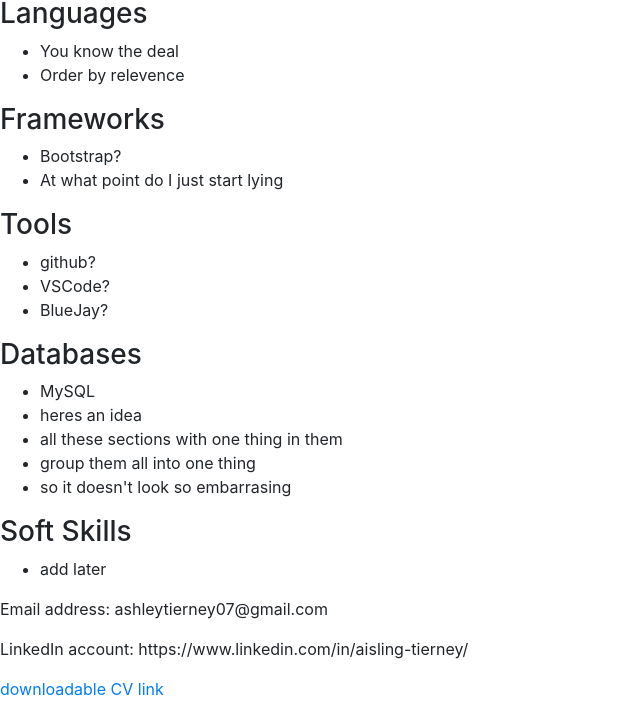
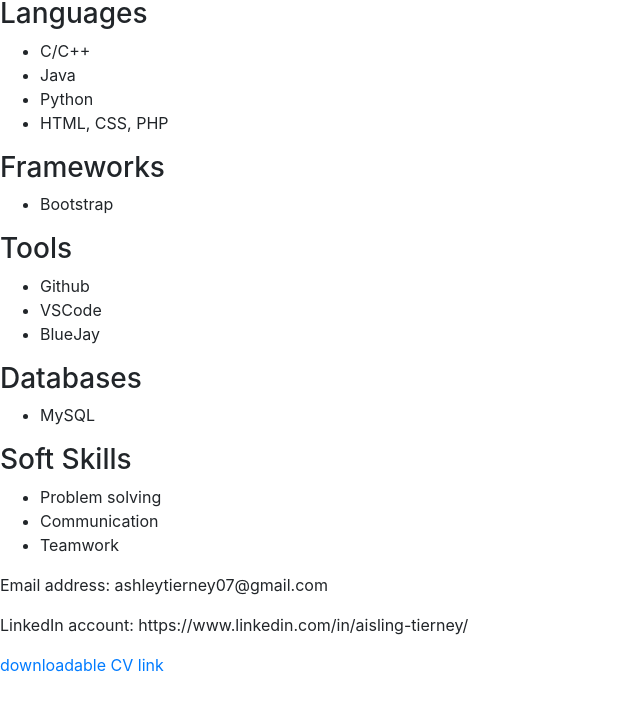
Before and after one commit to Ashley110/Ashley110.github.io, a plain HTML site: page skills.html in a window 1280 px wide. Shown: the part 101-802 px from the top of the page, without its empty margins (0-640 px from the left). Drawn offline with nearby package versions, Linux system fonts and the light colour scheme.

Commit message:
Added content to index, aboutMe, skills

```diff
--- a/skills.html
+++ b/skills.html
@@ -9,7 +9,7 @@
     <body>
 
         <header>
-            <h1>Ashley Tierney Portfolio</h1>
+            <h1>Aisling Tierney's Portfolio</h1>
         </header>
 
         <nav>
@@ -33,25 +33,26 @@
             <section>
                 <h3>Languages</h3>
                 <ul>
-                    <li>You know the deal</li>
-                    <li>Order by relevence</li>
+                    <li>C/C++</li>
+                    <li>Java</li>
+                    <li>Python</li>
+                    <li>HTML, CSS, PHP</li>
                 </ul>
             </section>
 
             <section>
                 <h3>Frameworks</h3>
                 <ul>
-                    <li>Bootstrap?</li>
-                    <li>At what point do I just start lying</li>
+                    <li>Bootstrap</li>
                 </ul>
             </section>
 
             <section>
                 <h3>Tools</h3>
                 <ul>
-                    <li>github?</li>
-                    <li>VSCode?</li>
-                    <li>BlueJay?</li>
+                    <li>Github</li>
+                    <li>VSCode</li>
+                    <li>BlueJay</li>
                 </ul>
             </section>
 
@@ -59,17 +60,15 @@
                 <h3>Databases</h3>
                 <ul>
                     <li>MySQL</li>
-                    <li>heres an idea</li>
-                    <li>all these sections with one thing in them</li>
-                    <li>group them all into one thing</li>
-                    <li>so it doesn't look so embarrasing</li>
                 </ul>
             </section>
 
             <section>
                 <h3>Soft Skills</h3>
                 <ul>
-                    <li>add later</li>
+                    <li>Problem solving</li>
+                    <li>Communication</li>
+                    <li>Teamwork</li>
                 </ul>
             </section>
         </main>
```
Also changed, not shown: aboutMe.html (+6 -7 lines), index.html (+3 -3 lines), projects.html (+1 -1 lines).
